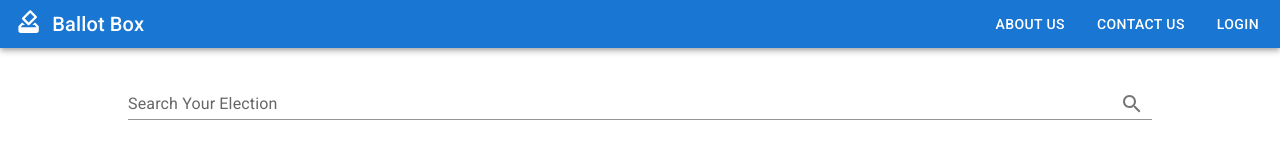
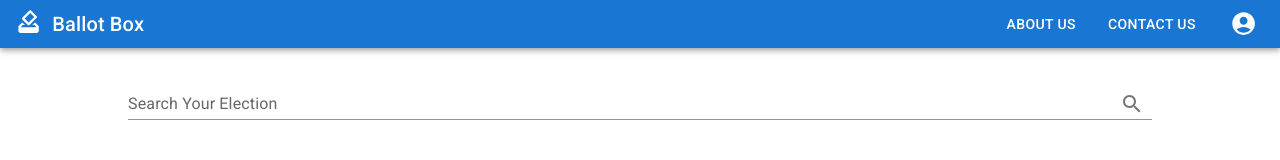
Before and after one commit to AbhishekTomr/ballot-box, a React (Create React App) app: page / in a window 1280 px wide. Shown: the top 160 px of the page. Built offline with nearby package versions, Linux system fonts and the light colour scheme.

Commit message:
adding a login icon

```diff
--- a/src/components/layout/Header/Header.jsx
+++ b/src/components/layout/Header/Header.jsx
@@ -1,6 +1,7 @@
-import { AppBar, Toolbar, Typography, Container, Button } from "@mui/material";
+import { AppBar, Toolbar, Typography, Container, Button, IconButton } from "@mui/material";
 import HowToVoteIcon from '@mui/icons-material/HowToVote';
 import useStyle from "./HeaderStyle";
+import AccountCircleIcon from '@mui/icons-material/AccountCircle';
 
 const Header = () =>{
     const classes = useStyle();
@@ -15,7 +16,9 @@ const Header = () =>{
             <Container className={`${classes.headerRight} ${classes.headerContainer}`}>
                 <Button variant="densed">About Us</Button>
                 <Button variant="densed">Contact Us</Button>
-                <Button variant="densed">Login</Button>
+                <IconButton>
+                    <AccountCircleIcon className={classes.icons}/>
+                </IconButton>
             </Container>
         </Toolbar>
         </AppBar>
--- a/src/components/layout/Header/HeaderStyle.js
+++ b/src/components/layout/Header/HeaderStyle.js
@@ -11,7 +11,8 @@ const useStyles = makeStyles({
     },
     icons: {
         margin : '0 10px',
-        fontSize: '1.7rem !important'
+        fontSize: '1.7rem !important',
+        color: 'white'
     },
     headerContainer: {
         display: 'flex !important',
```
